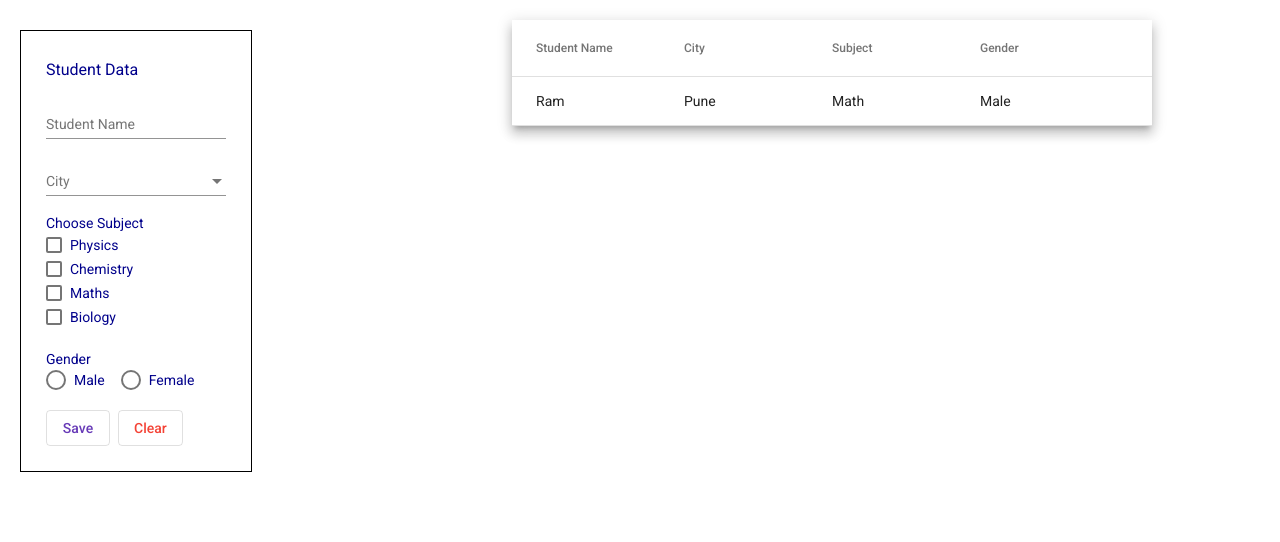
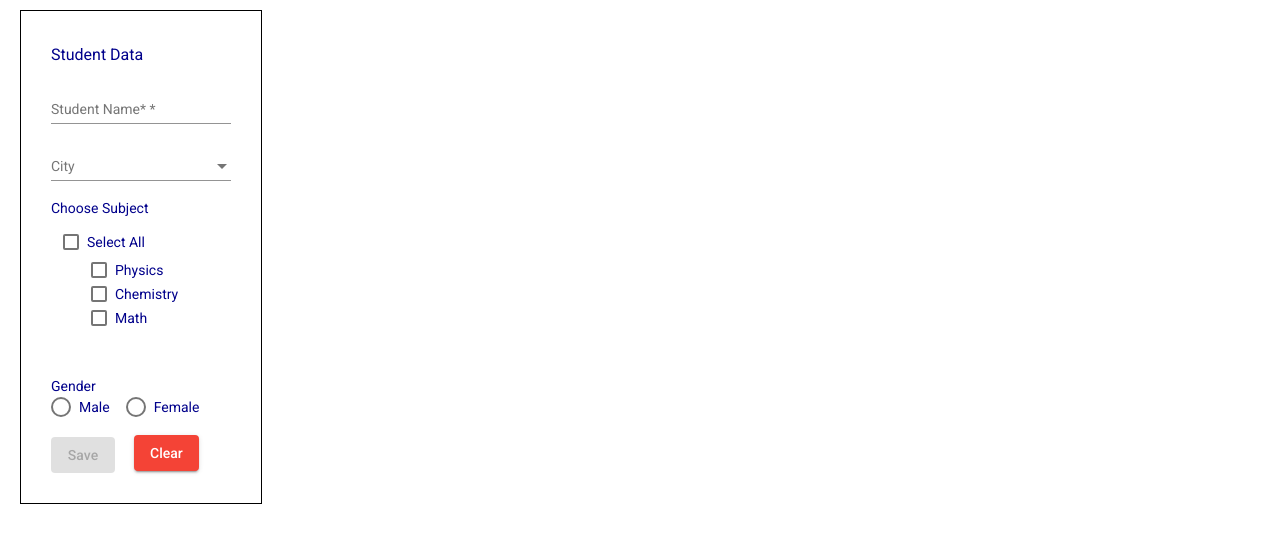
Before and after one commit to thepavanchavan/Angular-CRUD, an Angular app: page / in a window 1280 px wide. Shown: the top 542 px of the page. Built offline with nearby package versions, Linux system fonts and the light colour scheme.

Commit message:
Applied Form Validation,Component Interaction

```diff
--- a/package.json
+++ b/package.json
@@ -16,6 +16,7 @@
     "@angular/common": "~11.1.0",
     "@angular/compiler": "~11.1.0",
     "@angular/core": "~11.1.0",
+    "@angular/flex-layout": "^11.0.0-beta.33",
     "@angular/forms": "~11.1.0",
     "@angular/material": "^11.1.1",
     "@angular/platform-browser": "~11.1.0",
--- a/src/app/app.component.html
+++ b/src/app/app.component.html
@@ -1,3 +1 @@
 <app-student-form></app-student-form>
-
-<app-student-table></app-student-table>
--- a/src/app/app.module.ts
+++ b/src/app/app.module.ts
@@ -1,4 +1,5 @@
 import { NgModule } from '@angular/core';
+import { FlexLayoutModule } from '@angular/flex-layout';
 import { BrowserModule } from '@angular/platform-browser';
 import { StudentDataService } from './../app/appService/student-data.service';
 import { ReactiveFormsModule } from "@angular/forms";
@@ -14,6 +15,7 @@ import {MatCheckboxModule} from '@angular/material/checkbox';
 import {MatRadioModule} from '@angular/material/radio';
 import {MatButtonModule} from '@angular/material/button';
 import {MatTableModule} from '@angular/material/table';
+import { FormsModule } from '@angular/forms';
 
 @NgModule({
   declarations: [
@@ -33,6 +35,8 @@ import {MatTableModule} from '@angular/material/table';
     MatButtonModule,
     MatTableModule,
     ReactiveFormsModule,
+    FlexLayoutModule,
+    FormsModule,
   ],
   providers: [StudentDataService],
   bootstrap: [AppComponent]
--- a/src/app/appService/student-data.service.ts
+++ b/src/app/appService/student-data.service.ts
@@ -1,17 +1,19 @@
 import { Injectable } from '@angular/core';
-import { FormGroup, FormControl } from "@angular/forms";
+import { FormGroup, FormControl, Validators } from "@angular/forms";
 
 @Injectable({
   providedIn: 'root'
 })
 export class StudentDataService {
+
+  information: any = [] //Object
+
   constructor() { }
-
   form: FormGroup = new FormGroup({
     $key: new FormControl(null),
-    name: new FormControl(''),
+    name: new FormControl('', Validators.required),
     city: new FormControl(0),
-    gender: new FormControl('1'),
+    gender: new FormControl('Male'),
     isSelected: new FormControl(false)
   });
 
@@ -20,11 +22,8 @@ initializeFormGroup() {
     $key: null,
     name: '',
     city: 0,
-    gender: '1',
+    gender: 'Male',
     isSelected: false
   });
 }
-givenStudentData(_givenName: any, _givenCity: any, _givenGender: any){
-  console.log(_givenCity, _givenGender, _givenName);
 }
-}
--- a/src/app/student-form/student-form.component.css
+++ b/src/app/student-form/student-form.component.css
@@ -6,7 +6,7 @@
     margin-left: 20px;
     border: solid black 1px;
     position: absolute;
-    padding: 25px;
+    padding: 30px;
     color: darkblue;
   }
   .mat-radio-button ~ .mat-radio-button {
@@ -16,3 +16,20 @@
 .example-button-row a {
   margin-right: 8px;
 }
+
+.example-section {
+  margin: 12px 0;
+}
+
+.example-margin {
+  margin: 0 12px;
+}
+
+ul {
+  list-style-type: none;
+  margin-top: 4px;
+}
+.clearButton{
+  left: 134px;
+  top: 435px;
+}
--- a/src/app/student-form/student-form.component.html
+++ b/src/app/student-form/student-form.component.html
@@ -2,8 +2,9 @@
 <h3>Student Data</h3>
 <input type="hidden" formControlName="$key">
 <mat-form-field>
-    <input matInput formControlName="name" placeholder="Student Name" name="name" ngModel>
-  </mat-form-field>
+  <input matInput formControlName="name" placeholder="Student Name*" name="name" ngModel>
+  <mat-error>This field is mandatory.</mat-error>
+</mat-form-field>
 <mat-form-field>
 <mat-select formControlName="city" placeholder = "City" name = "city" ngModel>
 <mat-option>None</mat-option>
@@ -13,19 +14,42 @@
 </mat-select>
 </mat-form-field>
 <mat-label>Choose Subject</mat-label>
-<mat-checkbox formControlName="isSelected" ngModel>Physics</mat-checkbox>
-<mat-checkbox formControlName="isSelected" ngModel>Chemistry</mat-checkbox>
-<mat-checkbox formControlName="isSelected" ngModel>Maths</mat-checkbox>
-<mat-checkbox formControlName="isSelected" ngModel>Biology</mat-checkbox>
+<section class="example-section">
+<span class="example-list-section">
+  <mat-checkbox formControlName="isSelected" class="example-margin"
+                [checked]="allComplete"
+                [color]="task.color"
+                [indeterminate]="someComplete()"
+                (change)="setAll($event.checked)">
+    {{task.name}}
+  </mat-checkbox>
+</span>
+<span class="example-list-section">
+  <ul>
+    <li *ngFor="let subtask of task.subtasks">
+      <mat-checkbox formControlName="isSelected" [(ngModel)]="subtask.completed"
+                    [color]="subtask.color"
+                    (ngModelChange)="updateAllComplete()" name = "subject" ngModel>
+        {{subtask.name}}
+      </mat-checkbox>
+    </li>
+  </ul>
+</span>
+</section>
 <br>
 <mat-label>Gender</mat-label>
 <mat-radio-group formControlName="gender" aria-label="Select an option" name="gender" ngModel>
-<mat-radio-button value="1">Male</mat-radio-button>
-<mat-radio-button value="2">Female</mat-radio-button>
+<mat-radio-button value="Male">Male</mat-radio-button>
+<mat-radio-button value="Female">Female</mat-radio-button>
 </mat-radio-group>
 <br>
 <div class="example-button-row">
-<button mat-stroked-button color="primary" type="submit">Save</button>
-<button mat-stroked-button color="warn" (click)="onClear()">Clear</button>
+<button mat-raised-button color="primary" type="submit" [disabled]="service.form.invalid">Save</button>
 </div>
 </form>
+<div>
+  <button class="clearButton" mat-raised-button color="warn" (click)="onClear()">Clear</button>
+</div>
+<div *ngFor = "let inform of studentInfo">
+<app-student-table [info]="inform"></app-student-table>
+</div>
--- a/src/app/student-form/student-form.component.ts
+++ b/src/app/student-form/student-form.component.ts
@@ -1,5 +1,13 @@
 import { Component, OnInit } from '@angular/core';
 import { StudentDataService } from '../appService/student-data.service';
+import {ThemePalette} from '@angular/material/core';
+
+export interface Task {
+  name: string;
+  completed: boolean;
+  color: ThemePalette;
+  subtasks?: Task[];
+}
 
 @Component({
   selector: 'app-student-form',
@@ -8,10 +16,12 @@ import { StudentDataService } from '../appService/student-data.service';
 })
 export class StudentFormComponent implements OnInit {
 
+  studentInfo:any = [];
 
   constructor(public service:StudentDataService) { }
 
   ngOnInit(){
+    this.studentInfo = this.service.information;
   }
 studentCity = [
   {id:1, value:'Pune'},
@@ -25,7 +35,41 @@ onClear() {
   this.service.initializeFormGroup();
 }
 
-onSubmit(data: { name: any; city: any; gender: any; }){
-  this.service.givenStudentData(data.name, data.city, data.gender)
+onSubmit(data: { name: any; city: any; subject:any; gender: any; }){
+  this.studentInfo.push({"name":data.name, "city":data.city,"subject":data.subject, "gender":data.gender});
+  console.log(this.studentInfo);
+}
+
+
+task: Task = {
+  name: 'Select All',
+  completed: false,
+  color: 'primary',
+  subtasks: [
+    {name: 'Physics', completed: false, color: 'primary'},
+    {name: 'Chemistry', completed: false, color: 'accent'},
+    {name: 'Math', completed: false, color: 'warn'}
+  ]
+};
+
+allComplete: boolean = false;
+
+updateAllComplete() {
+  this.allComplete = this.task.subtasks != null && this.task.subtasks.every(t => t.completed);
+}
+
+someComplete(): boolean {
+  if (this.task.subtasks == null) {
+    return false;
+  }
+  return this.task.subtasks.filter(t => t.completed).length > 0 && !this.allComplete;
+}
+
+setAll(completed: boolean) {
+  this.allComplete = completed;
+  if (this.task.subtasks == null) {
+    return;
+  }
+  this.task.subtasks.forEach(t => t.completed = completed);
 }
 }
--- a/src/app/student-table/student-table.component.css
+++ b/src/app/student-table/student-table.component.css
@@ -1,8 +1,7 @@
-table {
-    width: 50%;
-  }
-  .mat-elevation-z8{
-    width: 50%;
-    margin-left: 40%;
-    margin-top: 20px;
-  }
+.head{
+  background-color: blueviolet;
+}
+.row{
+  margin-left: 30%;
+  padding: 5px;
+}
--- a/src/app/student-table/student-table.component.html
+++ b/src/app/student-table/student-table.component.html
@@ -1,29 +1,6 @@
-<mat-table [dataSource]="dataSource" class="mat-elevation-z8">
-    <!-- Position Column -->
-    <ng-container matColumnDef="position">
-      <mat-header-cell *matHeaderCellDef> Student Name </mat-header-cell>
-      <mat-cell *matCellDef="let element"> {{element.position}} </mat-cell>
-    </ng-container>
-
-    <!-- Name Column -->
-    <ng-container matColumnDef="name">
-      <mat-header-cell *matHeaderCellDef> City </mat-header-cell>
-      <mat-cell *matCellDef="let element"> {{element.name}} </mat-cell>
-    </ng-container>
-
-    <!-- Weight Column -->
-    <ng-container matColumnDef="weight">
-      <mat-header-cell *matHeaderCellDef> Subject </mat-header-cell>
-      <mat-cell *matCellDef="let element"> {{element.weight}} </mat-cell>
-    </ng-container>
-
-    <!-- Symbol Column -->
-    <ng-container matColumnDef="symbol">
-      <mat-header-cell *matHeaderCellDef> Gender </mat-header-cell>
-      <mat-cell *matCellDef="let element"> {{element.symbol}} </mat-cell>
-    </ng-container>
-
-
-    <mat-header-row *matHeaderRowDef="displayedColumns"></mat-header-row>
-    <mat-row *matRowDef="let row; columns: displayedColumns;"></mat-row>
-  </mat-table>
+<div fxLayout="row" fxLayoutAlign="start center" class="row">
+  <div fxFlex="25">{{info.name}}</div>
+  <div fxFlex="25">{{info.city}}</div>
+  <div fxFlex="25">{{info.gender}}</div>
+  <div fxFlex="25"><button mat-flat-button color="warn">Delete</button></div>
+  </div>
--- a/src/app/student-table/student-table.component.ts
+++ b/src/app/student-table/student-table.component.ts
@@ -1,16 +1,5 @@
-import { Component, OnInit } from '@angular/core';
+import { Component, Input, OnInit } from '@angular/core';
 import { StudentDataService } from '../appService/student-data.service';
-
-export interface PeriodicElement {
-  name: string;
-  position: string;
-  weight: string;
-  symbol: string;
-}
-
-const ELEMENT_DATA: PeriodicElement[] = [
-  {position: 'Ram', name: 'Pune', weight: 'Math', symbol: 'Male'},
-];
 
 @Component({
   selector: 'app-student-table',
@@ -19,12 +8,8 @@ const ELEMENT_DATA: PeriodicElement[] = [
 })
 export class StudentTableComponent implements OnInit {
 
-  displayedColumns: string[] = ['position', 'name', 'weight', 'symbol'];
-  dataSource = ELEMENT_DATA;
-
-  constructor() { }
-
-  ngOnInit(): void {
+  constructor(public service:StudentDataService) { }
+  ngOnInit() {
   }
-
+  @Input() info: any;
 }
```
Also changed, not shown: 1 other file (tests, documents, lock files or other folders).
